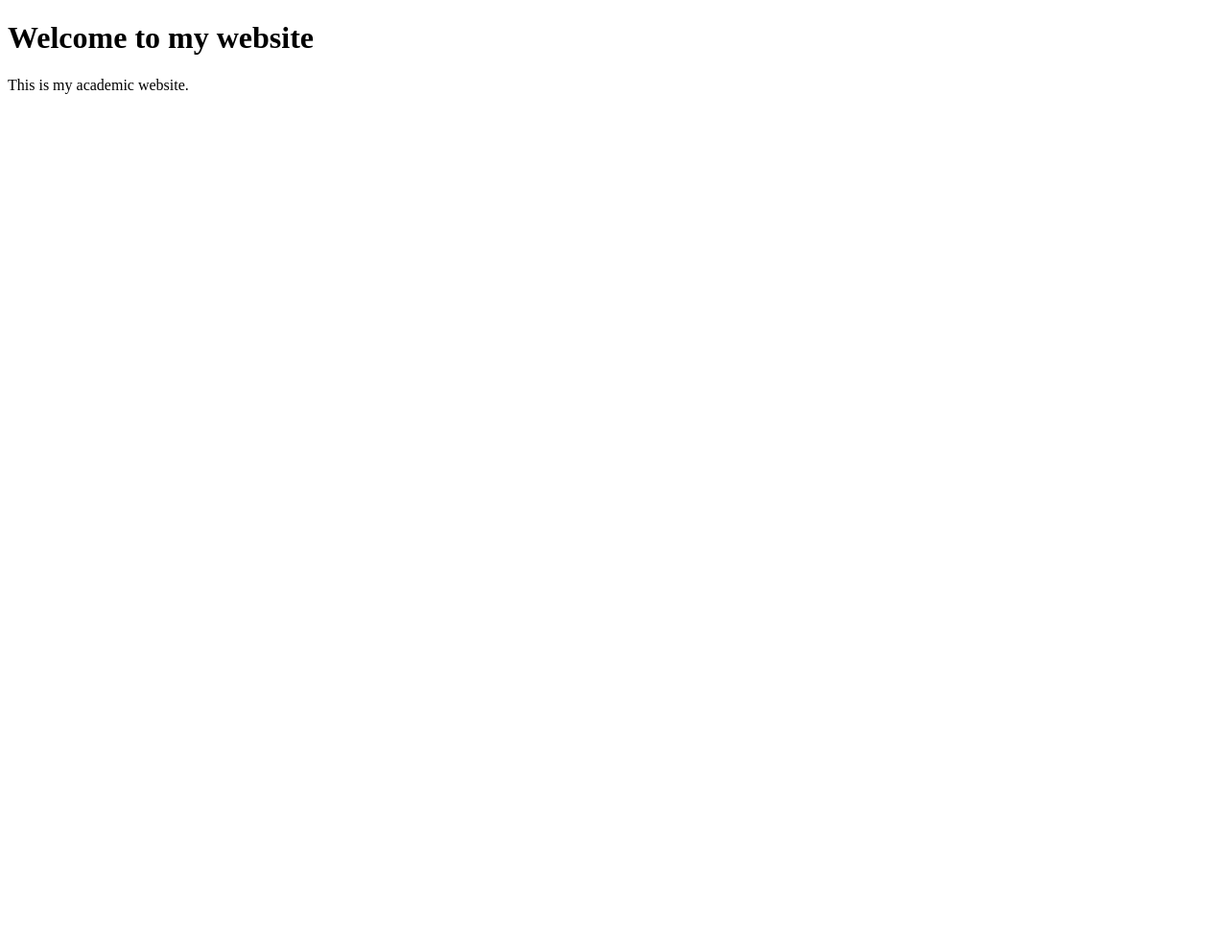
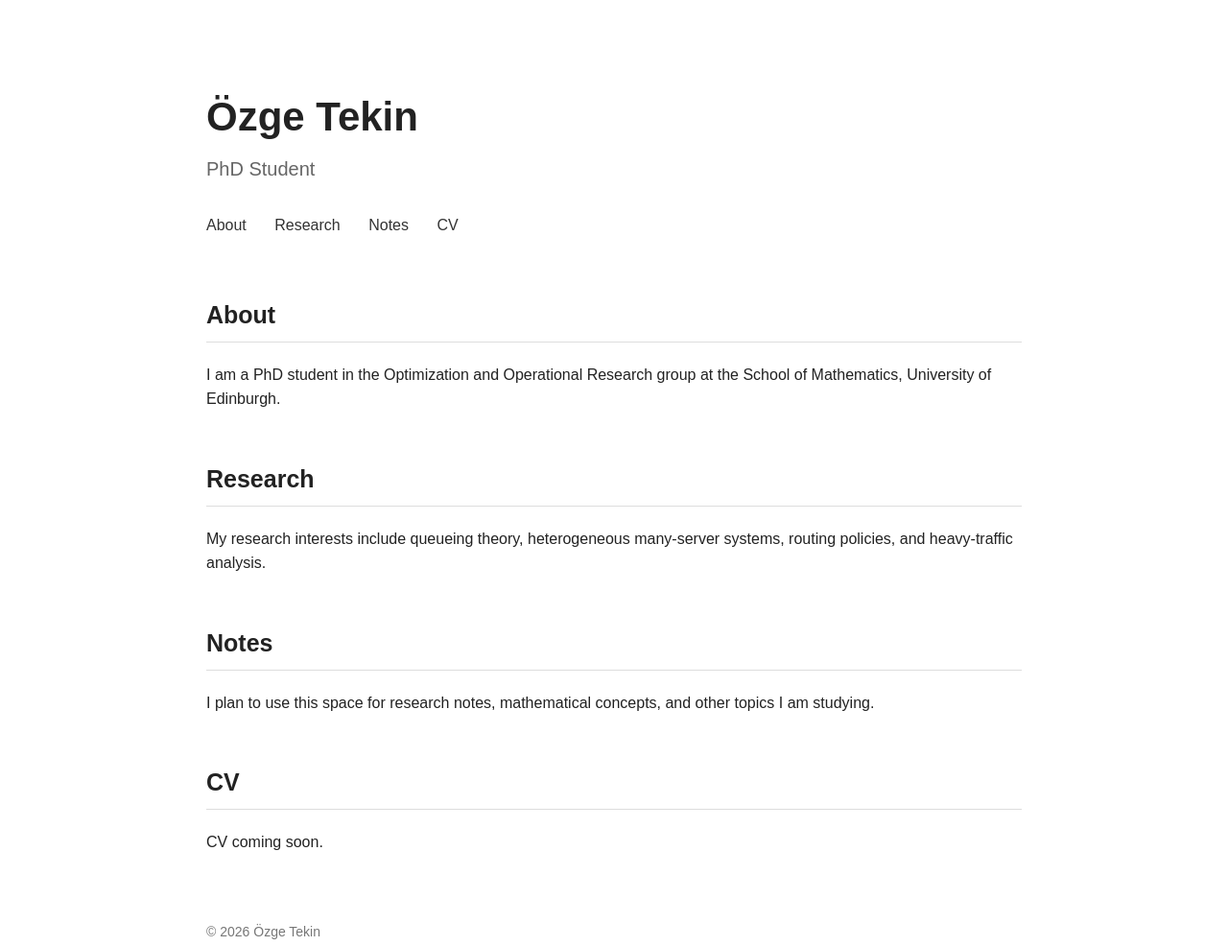
Before and after one commit to ozgete/ozgete.github.io, a plain HTML site: page index.html in a window 1280 px wide. Shown: the whole page at 96% size. Before the commit the page ends 800 px from the top, so only its background shows below. Drawn offline with Linux system fonts and the light colour scheme.

Commit message:
Update homepage content

```diff
--- a/index.html
+++ b/index.html
@@ -1,12 +1,137 @@
 <!DOCTYPE html>
-<html>
+<html lang="en">
 <head>
-  <title>My Academic Website</title>
+  <meta charset="UTF-8">
+  <meta name="viewport" content="width=device-width, initial-scale=1.0">
+
+  <title>Özge Tekin</title>
+
+  <style>
+    body {
+      font-family: Arial, sans-serif;
+      margin: 0;
+      color: #222;
+      background-color: #ffffff;
+      line-height: 1.6;
+    }
+
+    .container {
+      max-width: 850px;
+      margin: 0 auto;
+      padding: 60px 30px;
+    }
+
+    header {
+      margin-bottom: 60px;
+    }
+
+    h1 {
+      font-size: 42px;
+      margin-bottom: 5px;
+    }
+
+    .subtitle {
+      font-size: 20px;
+      color: #666;
+      margin-top: 0;
+    }
+
+    nav {
+      margin-top: 30px;
+    }
+
+    nav a {
+      margin-right: 25px;
+      color: #333;
+      text-decoration: none;
+    }
+
+    nav a:hover {
+      text-decoration: underline;
+    }
+
+    section {
+      margin-bottom: 50px;
+    }
+
+    h2 {
+      font-size: 25px;
+      border-bottom: 1px solid #ddd;
+      padding-bottom: 8px;
+    }
+
+    footer {
+      margin-top: 70px;
+      color: #777;
+      font-size: 14px;
+    }
+  </style>
 </head>
 
 <body>
-  <h1>Welcome to my website</h1>
 
-  <p>This is my academic website.</p>
+  <div class="container">
+
+    <header>
+      <h1>Özge Tekin</h1>
+
+      <p class="subtitle">
+        PhD Student
+      </p>
+
+      <nav>
+        <a href="#about">About</a>
+        <a href="#research">Research</a>
+        <a href="#notes">Notes</a>
+        <a href="#cv">CV</a>
+      </nav>
+    </header>
+
+
+    <section id="about">
+      <h2>About</h2>
+
+      <p>
+        I am a PhD student in the Optimization and Operational Research group
+        at the School of Mathematics, University of Edinburgh.
+      </p>
+    </section>
+
+
+    <section id="research">
+      <h2>Research</h2>
+
+      <p>
+        My research interests include queueing theory, heterogeneous many-server
+        systems, routing policies, and heavy-traffic analysis.
+      </p>
+    </section>
+
+
+    <section id="notes">
+      <h2>Notes</h2>
+
+      <p>
+        I plan to use this space for research notes, mathematical concepts,
+        and other topics I am studying.
+      </p>
+    </section>
+
+
+    <section id="cv">
+      <h2>CV</h2>
+
+      <p>
+        CV coming soon.
+      </p>
+    </section>
+
+
+    <footer>
+      <p>© 2026 Özge Tekin</p>
+    </footer>
+
+  </div>
+
 </body>
 </html>
```
